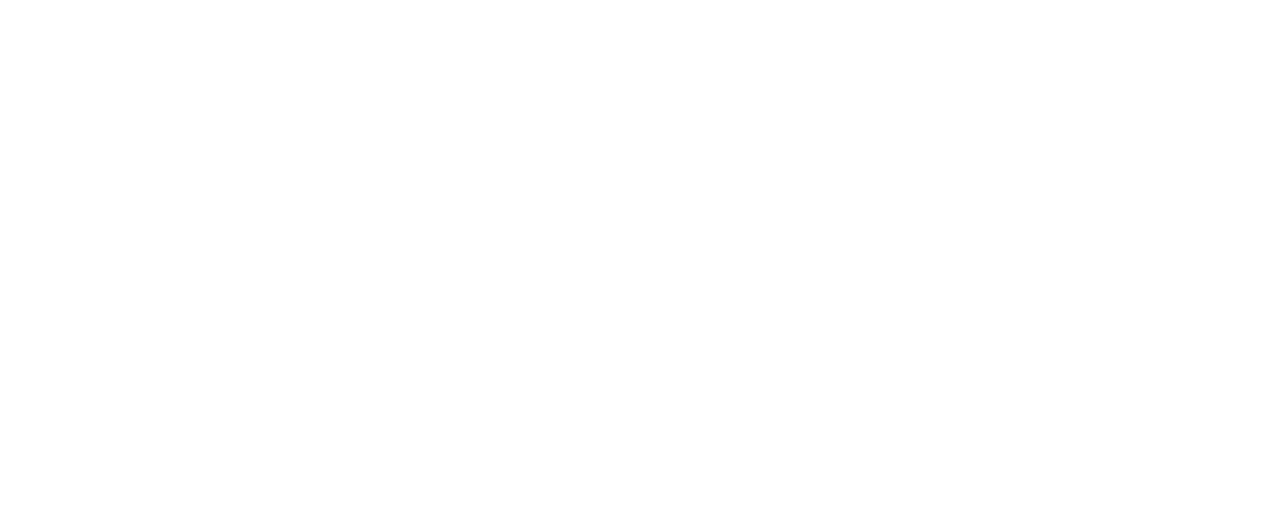
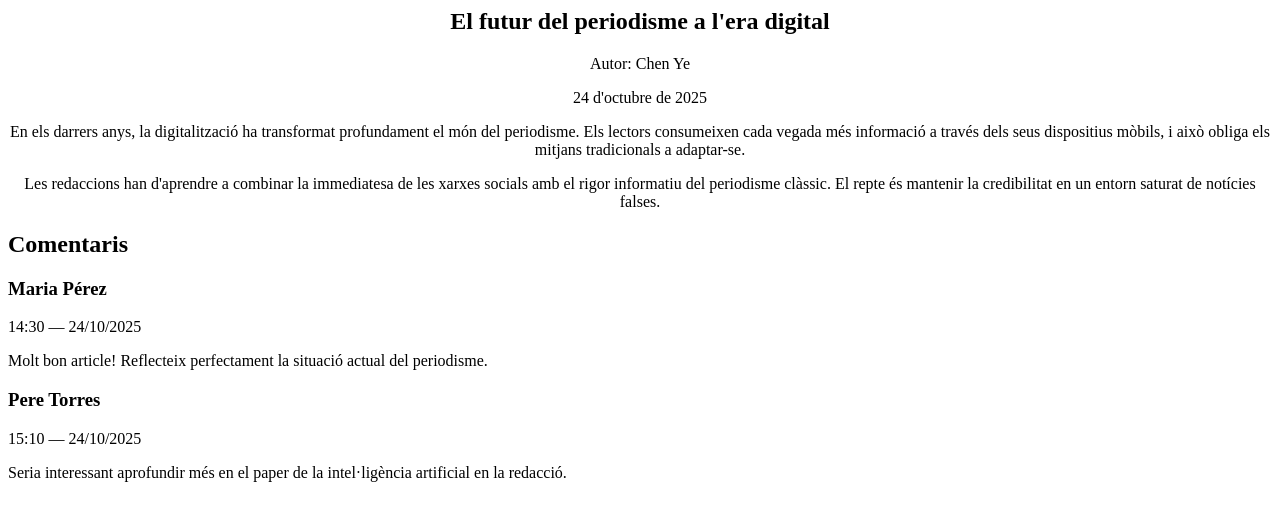
Before and after one commit to Chen-Yaz/HTML, a plain HTML site: page 9.Contenido/Activitat1.html in a window 1280 px wide. Drawn offline with Linux system fonts and the light colour scheme.

Commit message:
Add files via upload

```diff
--- a/9.Contenido/Activitat1.html
+++ b/9.Contenido/Activitat1.html
@@ -1,3 +1,51 @@
 <html>
+<head>
+    <meta charset="UTF-8">
+    <title>Article de diari — Exemple</title>
+</head>
+<body>
+    <article>
+        <div style="text-align: center;">
+        <header>
+            <h1>El futur del periodisme a l'era digital</h1>
+            <p>Autor: Chen Ye</p>
+            <time datetime="2025-10-24">24 d'octubre de 2025</time>
+        </header>
 
+        <section>
+            <p>
+                En els darrers anys, la digitalització ha transformat profundament el món del periodisme.
+                Els lectors consumeixen cada vegada més informació a través dels seus dispositius mòbils,
+                i això obliga els mitjans tradicionals a adaptar-se.
+            </p>
+            <p>
+                Les redaccions han d'aprendre a combinar la immediatesa de les xarxes socials amb el
+                rigor informatiu del periodisme clàssic. El repte és mantenir la credibilitat
+                en un entorn saturat de notícies falses.
+            </p>
+        </section>
+        </div>
+
+        <footer>
+            <h2>Comentaris</h2>
+            <section class="comentaris">
+                <article class="comentari">
+                    <header>
+                        <h3>Maria Pérez</h3>
+                        <time datetime="2025-10-24T14:30">14:30 — 24/10/2025</time>
+                    </header>
+                    <p>Molt bon article! Reflecteix perfectament la situació actual del periodisme.</p>
+                </article>
+
+                <article class="comentari">
+                    <header>
+                        <h3>Pere Torres</h3>
+                        <time datetime="2025-10-24T15:10">15:10 — 24/10/2025</time>
+                    </header>
+                    <p>Seria interessant aprofundir més en el paper de la intel·ligència artificial en la redacció.</p>
+                </article>
+            </section>
+        </footer>
+    </article>
+</body>
 </html>
```
Also changed, not shown: 9.Contenido/Activitat2.html/comentaris.html (added, +39 -0 lines), 9.Contenido/Activitat2.html/index.html (added, +34 -0 lines).
